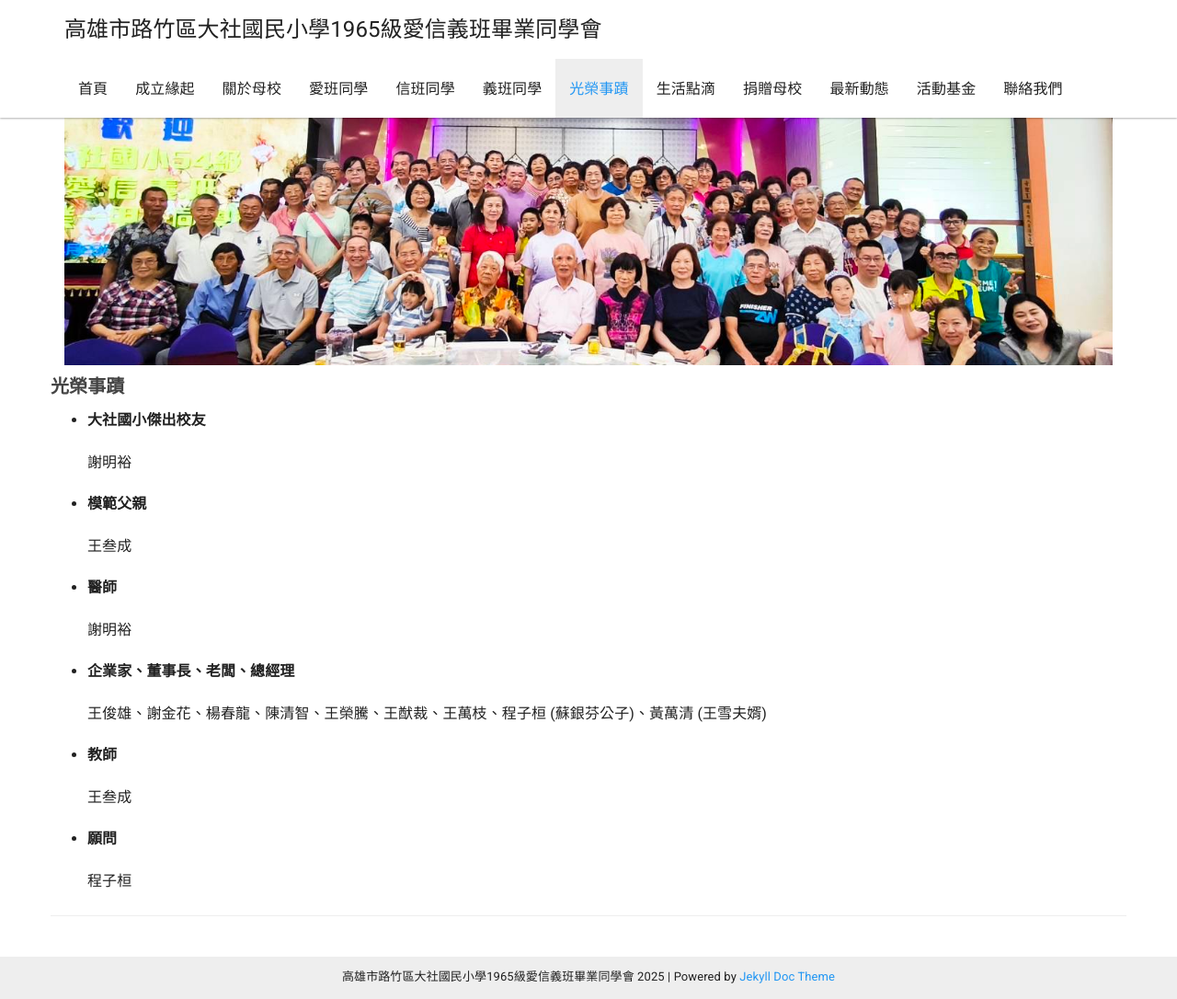
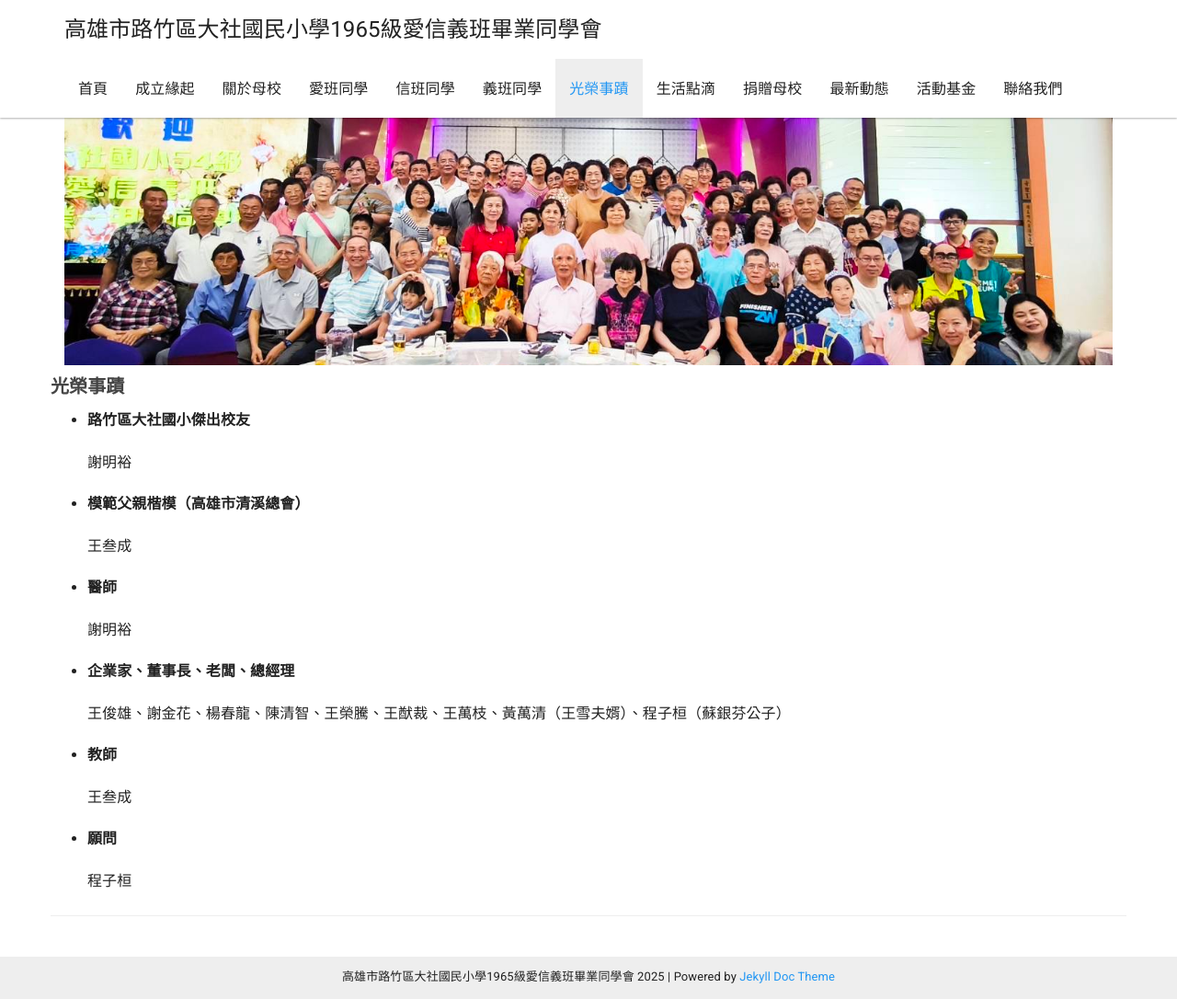
Before and after one commit to dashe1965/dashe1965.github.io, a Jekyll site: the page built from _docs/honors/honors.md, in a window 1280 px wide and 1086 px high. Shown: the whole window at 92% size. Built offline with Jekyll 4.4.1, drawn with Linux system fonts in a browser that asks for light colours; nearby versions of some CDN libraries.

Commit message:
Update honors.md

```diff
--- a/_docs/honors/honors.md
+++ b/_docs/honors/honors.md
@@ -3,11 +3,11 @@ title: 光榮事蹟
 permalink: /honors/
 sectionid: honors
 ---
-- **大社國小傑出校友**
+- **路竹區大社國小傑出校友**
 
   謝明裕
 
-- **模範父親**
+- **模範父親楷模（高雄市清溪總會）**
 
   王叁成
 
@@ -17,7 +17,7 @@ sectionid: honors
 
 - **企業家、董事長、老闆、總經理**
 
-  王俊雄、謝金花、楊春龍、陳清智、王榮騰、王猷裁、王萬枝、程子桓 (蘇銀芬公子)、黃萬清 (王雪夫婿)
+  王俊雄、謝金花、楊春龍、陳清智、王榮騰、王猷裁、王萬枝、黃萬清（王雪夫婿）、程子桓（蘇銀芬公子）
 
 - **教師**
 
```
